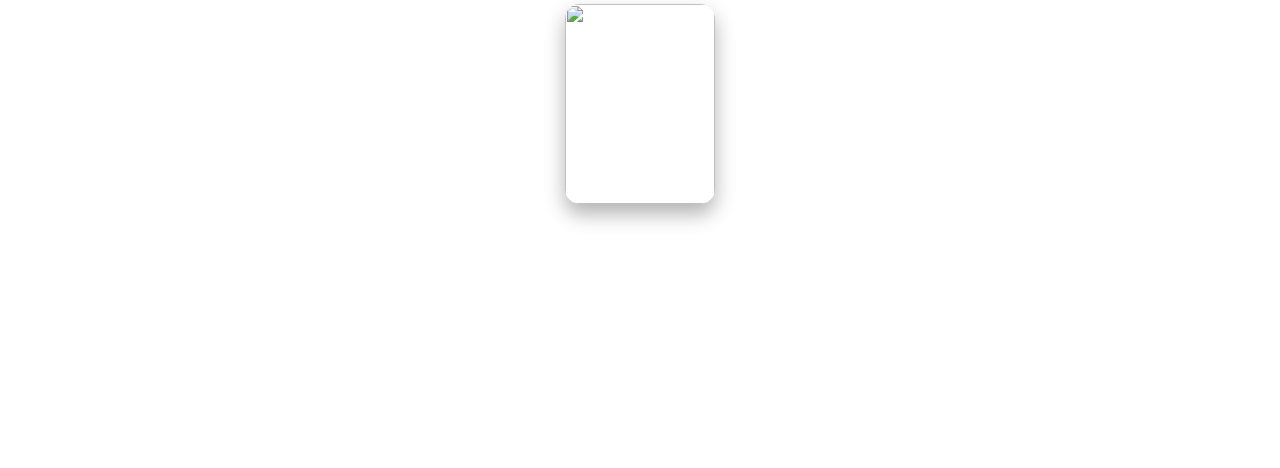
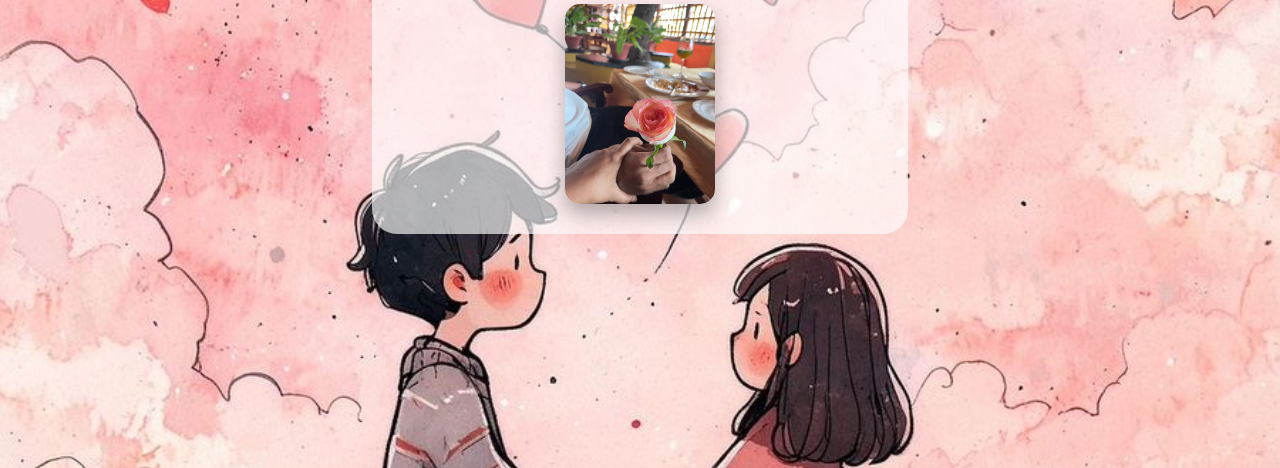
Before and after one commit to aleluiamarianafernandes-netizen/valentine-website, a plain HTML site: page next.html in a window 1280 px wide. Shown: the part 332-800 px from the top of the page. Drawn offline with Linux system fonts and the light colour scheme.

Commit message:
Add files via upload

```diff
--- a/next.html
+++ b/next.html
@@ -15,7 +15,7 @@
     <h1>You mean everything to me ❤️</h1>
 
     <div class="gallery">
-      <img src="images/pics.jpeg">
+      <img src="pics.jpeg">
     </div>
   </div>
 
--- a/style.css
+++ b/style.css
@@ -115,11 +115,10 @@
 /* NEXT PAGE BACKGROUND IMAGE */
 .next-page {
   min-height: 100vh;
-  background-image: url("images/next-bg.jpeg");
-  background-size: cover;
-  background-position: center;
-  background-repeat: no-repeat;
-
+  background-image: url("next-bg.jpeg");
+background-size: cover;
+background-position: center;
+background-repeat: no-repeat;
   display: flex;
   justify-content: center;
   align-items: center;
```
